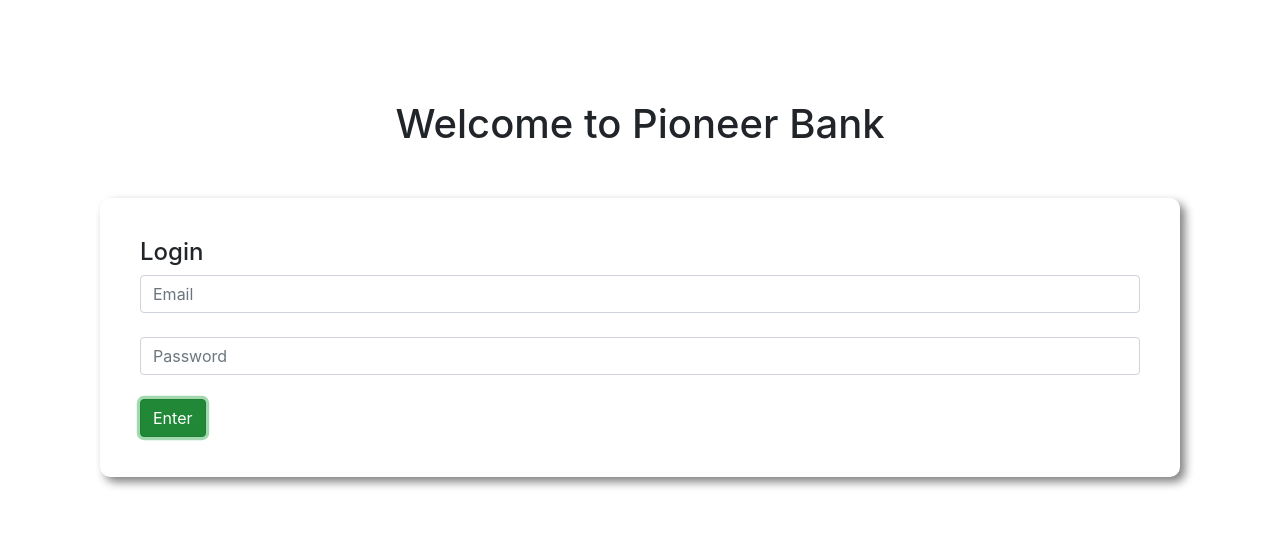
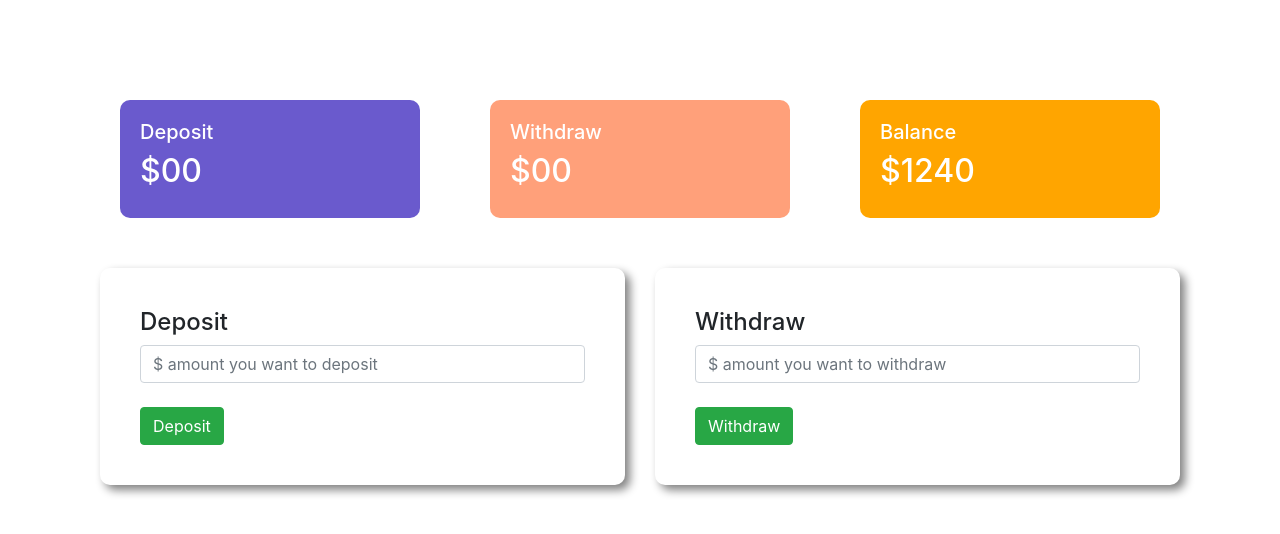
Before and after one commit to Sabrina-baust/pioneer-bank, a plain HTML site: page index.html in a window 1280 px wide. Both pictures are taken after a click on the button "Enter". Drawn offline with nearby package versions, Linux system fonts and the light colour scheme.

Commit message:
deposit button event handler

```diff
--- a/index.html
+++ b/index.html
@@ -16,11 +16,65 @@
             <br>
             <input type="password" class="form-control" placeholder="Password">
             <br>
-            <button class="btn btn-success">Enter</button>
+            <button id="login" class="btn btn-success">Enter</button>
         </div>
     </div>
-<script src="https://code.jquery.com/jquery-3.4.1.slim.min.js" integrity="sha384-J6qa4849blE2+poT4WnyKhv5vZF5SrPo0iEjwBvKU7imGFAV0wwj1yYfoRSJoZ+n" crossorigin="anonymous"></script>
-<script src="https://cdn.jsdelivr.net/npm/popper.js@1.16.0/dist/umd/popper.min.js" integrity="sha384-Q6E9RHvbIyZFJoft+2mJbHaEWldlvI9IOYy5n3zV9zzTtmI3UksdQRVvoxMfooAo" crossorigin="anonymous"></script>
-<script src="https://stackpath.bootstrapcdn.com/bootstrap/4.4.1/js/bootstrap.min.js" integrity="sha384-wfSDF2E50Y2D1uUdj0O3uMBJnjuUD4Ih7YwaYd1iqfktj0Uod8GCExl3Og8ifwB6" crossorigin="anonymous"></script>
+    <div id="transaction-area">
+        <div class="row">
+        <div class="col-md-4">
+           <div class="deposit status">
+            <h5>Deposit</h5>
+            <h2>$00</h2>
+           </div>
+        </div>
+        <div class="col-md-4">
+            <div class="withdraw status">
+            <h5>Withdraw</h5>
+            <h2>$00</h2>
+            </div>
+        </div>
+        <div class="col-md-4">
+            <div class="balance status">
+                <h5>Balance</h5>
+            <h2>$1240</h2>
+            </div>
+        </div>
+    </div>
+    <div class="row">
+        <div class="col-md-6">
+            <div class="submit-area">
+                <h4>Deposit</h4>
+                <input id="depositAmount" type="text" class="form-control" placeholder="$ amount you want to deposit">
+                <br>
+                <button id="addDeposit" class="btn btn-success">Deposit</button>
+            </div>
+        </div>
+        <div class="col-md-6">
+        <div class="submit-area">
+            <h4>Withdraw</h4>
+            <input type="text" class="form-control" placeholder="$ amount you want to withdraw">
+            <br>
+            <button class="btn btn-success">Withdraw</button>
+        </div>
+        </div>
+    </div>
+    </div>
+    <script>
+        //login button event handler
+        const loginBtn = document.getElementById("login");
+        loginBtn.addEventListener("click", function(){
+            const loginArea = document.getElementById("login-area");
+            loginArea.style.display = "none";
+            const transactionArea = document.getElementById("transaction-area");
+            transactionArea.style.display = "block";
+        })
+
+        //deposit button event handler
+        const depositBtn = document.getElementById("addDeposit");
+        depositBtn.addEventListener("click", function(){
+            const despositAmount = document.getElementById("depositAmount").value;
+            const depositNumber = parseFloat(despositAmount);
+        })
+    </script>
 </body>
 </html>
--- a/style.css
+++ b/style.css
@@ -7,3 +7,22 @@ body{
     box-shadow: 5px 5px 10px gray;
     padding: 40px;
 }
+#transaction-area{
+    display: none;
+}
+.status{
+    margin: 0 20px;
+    color: white;
+    padding: 20px;
+    border-radius: 10px;
+}
+.deposit{
+    background-color: slateblue;
+}
+.withdraw{
+    background-color: lightsalmon;
+}
+.balance{
+    margin: 0 20px;
+    background-color: orange;
+}
```
